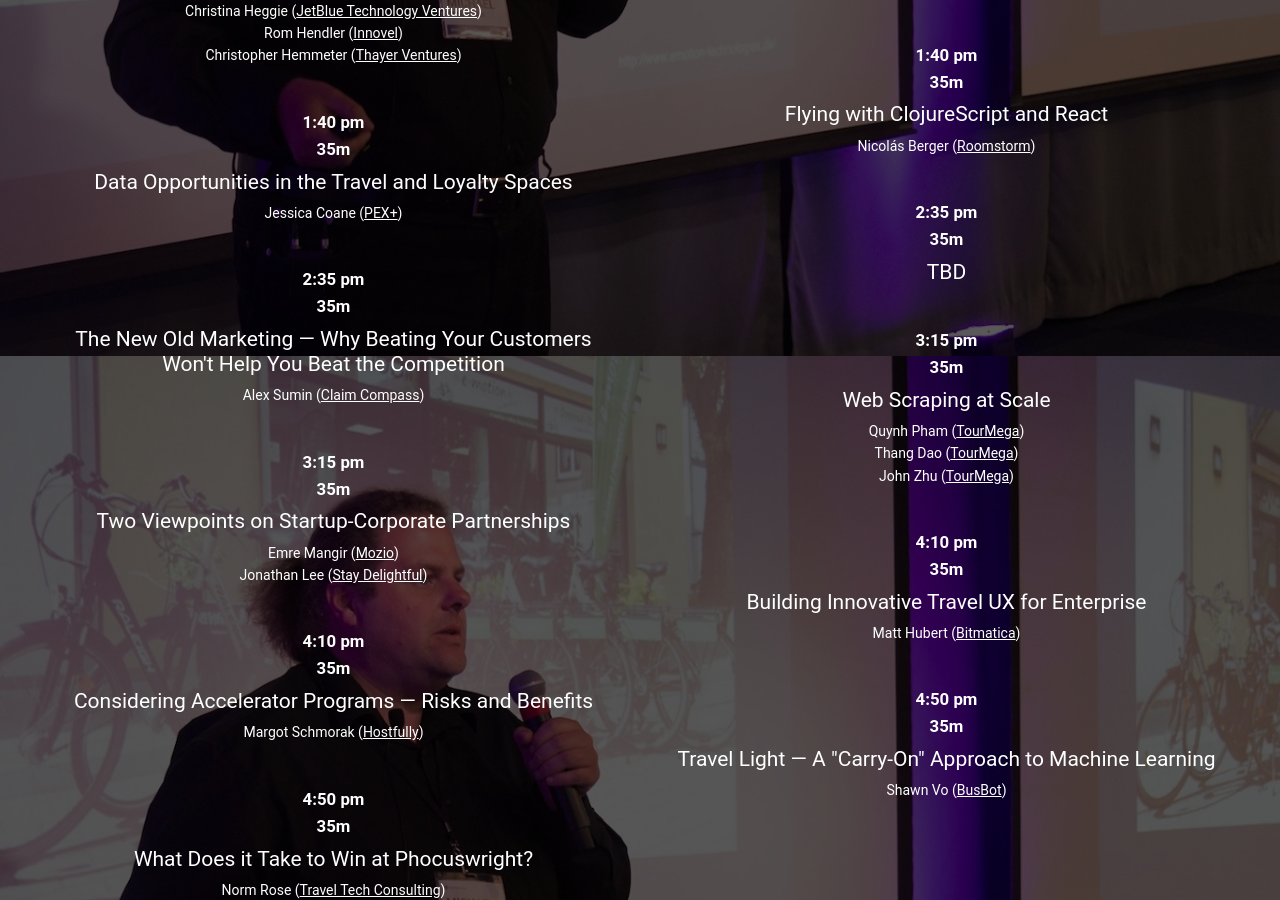
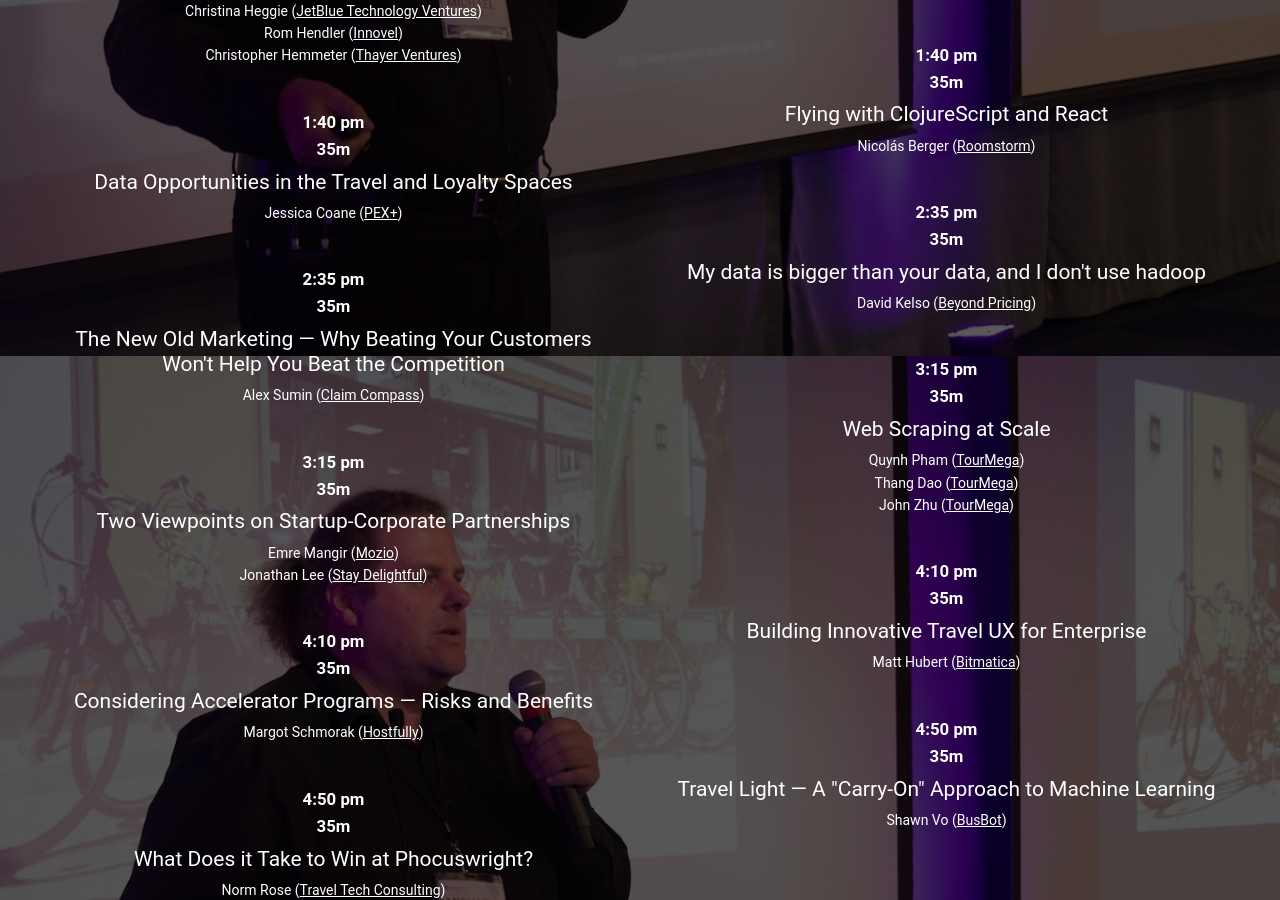
Before and after one commit to traveltechcon/ttc17, a Jekyll site: the page built from index.html, in a window 1280 px wide and 900 px high, scrolled down 14751 px. Built offline with Jekyll 4.4.1, drawn with Linux system fonts in a browser that asks for light colours; some of the changed text lies outside the part shown.

Commit message:
David Kelso

```diff
--- a/index.html
+++ b/index.html
@@ -210,7 +210,17 @@ companies:
       name: Mezi
       url: http://mezi.com/
       logo: mezi
+  - bp: &bp
+      name: Beyond Pricing
+      url: https://beyondpricing.com/
+      logo: beyond-pricing
 people:
+  - david: &david
+      name: David Kelso
+      title: CTO &amp; Co-Founder
+      company: *bp
+      li: davidkelso
+      headshot: kelso
   - swapnil: &swapnil
       name: Swapnil Shinde
       title: CEO &amp; Co-Founder
@@ -652,11 +662,12 @@ conference_day:
         description:
         speakers:
           - *nicoberger
-      - title: TBD
+      - title: My data is bigger than your data, and I don't use hadoop
         time: 2:35 pm
         duration: 35m
         description:
         speakers:
+          - *david
       - title: Web Scraping at Scale
         time: 3:15 pm
         duration: 35m
```
Also changed, not shown: img/presenters/kelso.jpg (added).
